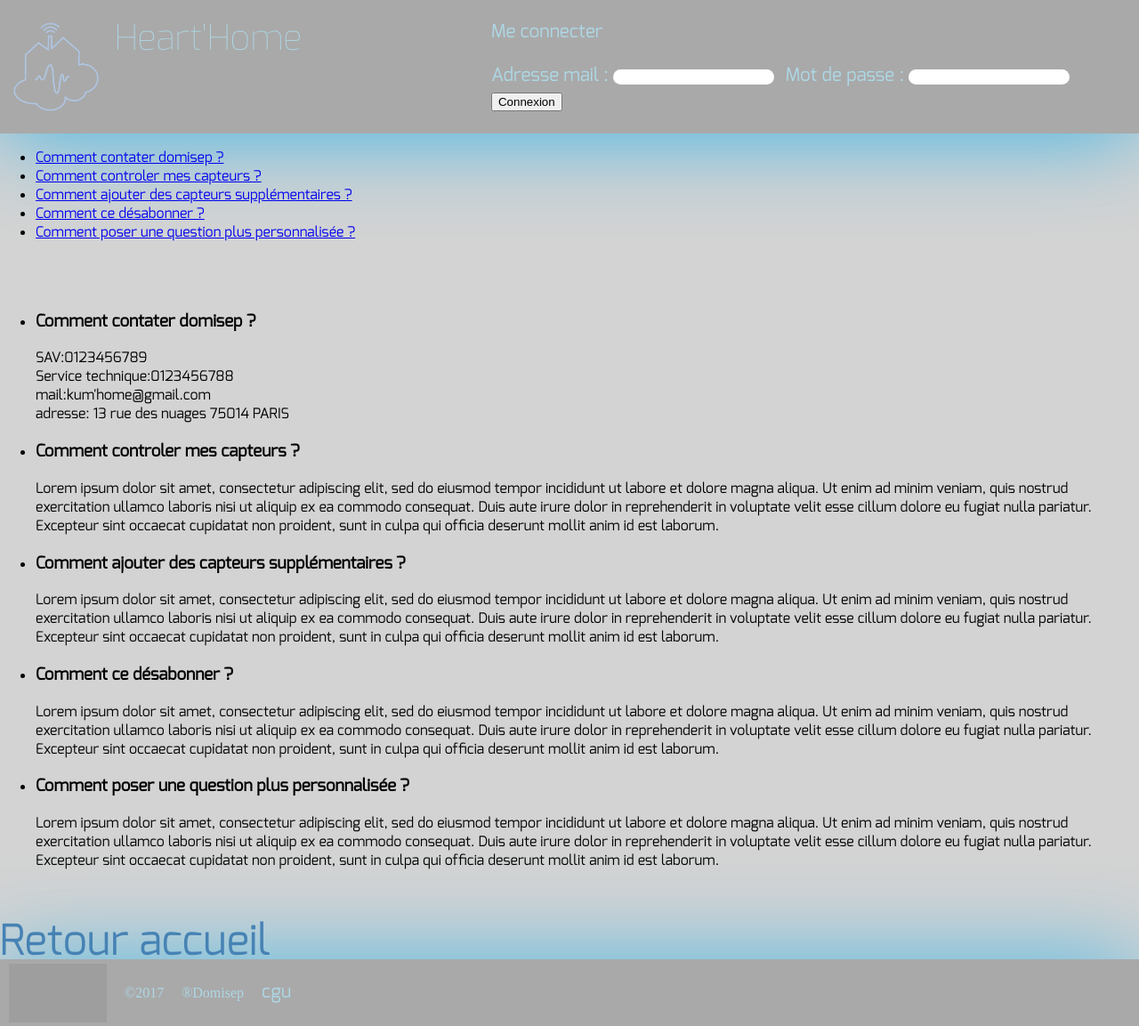
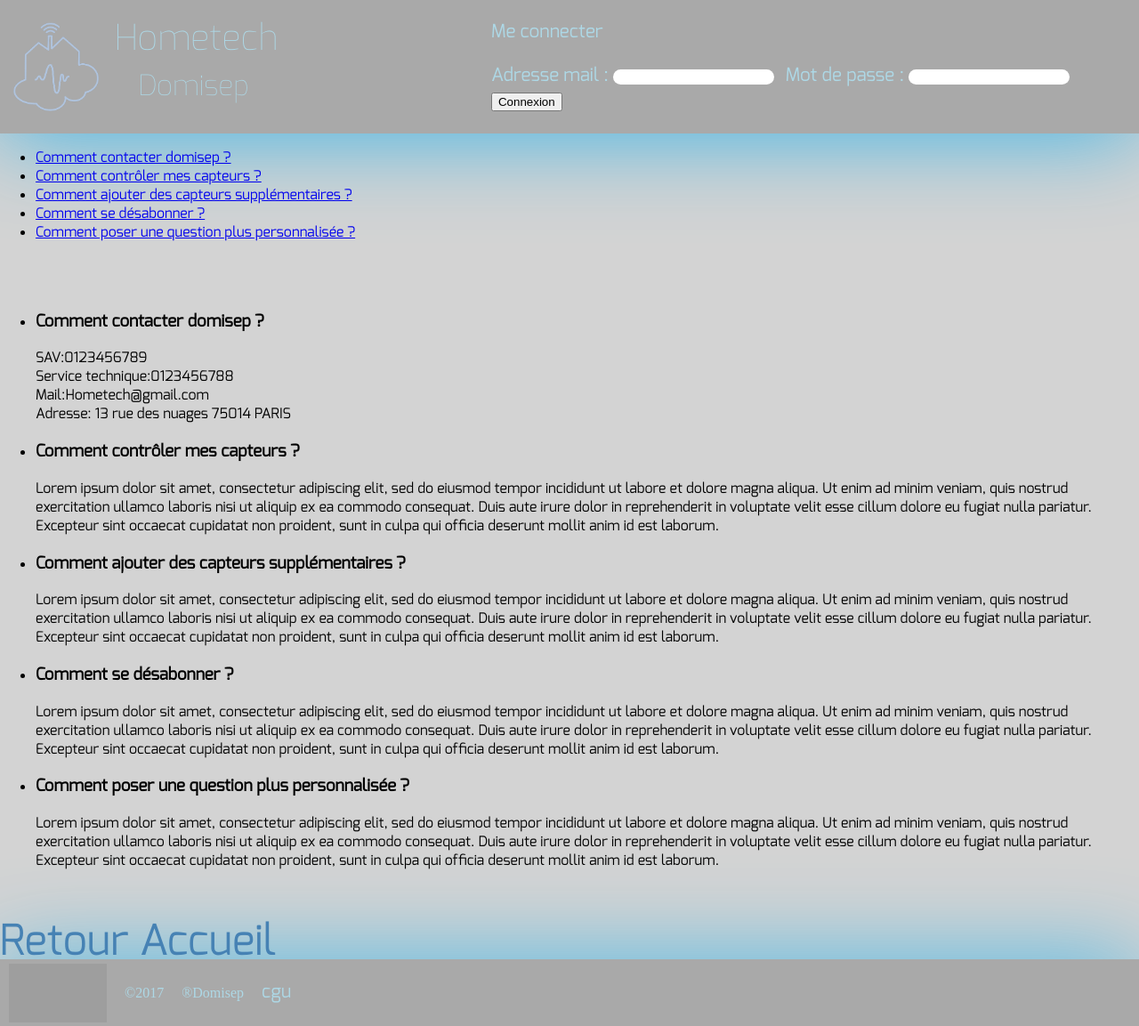
Before and after one commit to pierre-isep/APPinfo, a PHP site: page /vues/faq.php in a window 1280 px wide. Shown: the whole page at 89% size. Run offline with PHP 8.4, Linux system fonts and the light colour scheme; some web fonts are replaced; grey boxes are pictures that could not be loaded.

Commit message:
Update faq.php

```diff
--- a/APP/vues/faq.php
+++ b/APP/vues/faq.php
@@ -18,7 +18,8 @@
             <img id="imglogo"src="image/logo-bls.png" id="logo">
         </div>
         <div id="hearthomeentete">
-            <titrelogo>Heart'Home</titrelogo>
+            <div id="hometech"><titrelogo>Hometech</titrelogo></div>
+            <div id="domisependessous">Domisep</div>
         </div>
         <div id="conteneur-connexion">
             <div id="connexion">
@@ -39,11 +40,11 @@
     <div class="faq">
         <ul>
             <li>
-                <a href="#question_1">Comment contater domisep ?</a>
+                <a href="#question_1">Comment contacter domisep ?</a>
             </li>
 
             <li>
-                <a href="#question_2">Comment controler mes capteurs ?</a>
+                <a href="#question_2">Comment contrôler mes capteurs ?</a>
             </li>
 
             <li>
@@ -51,7 +52,7 @@
             </li>
 
             <li>
-                <a href="#question_4">Comment ce désabonner ?</a>
+                <a href="#question_4">Comment se désabonner ?</a>
             </li>
 
             <li>
@@ -67,17 +68,17 @@
         <ul>
             <li>
                 <h3 id="question_1" name="question_1">
-                    Comment contater domisep ?
+                    Comment contacter domisep ?
                 </h3>
                 SAV:0123456789 <br />
                 Service technique:0123456788 <br />
-                mail:kum'home@gmail.com <br />
-                adresse: 13 rue des nuages 75014 PARIS
+                Mail:Hometech@gmail.com <br />
+                Adresse: 13 rue des nuages 75014 PARIS
             </li>
 
             <li>
                 <h3 id="question_2" name="question_2">
-                    Comment controler mes capteurs ?
+                    Comment contrôler mes capteurs ?
                 </h3>
                 Lorem ipsum dolor sit amet, consectetur adipiscing elit, sed do eiusmod tempor incididunt ut labore et dolore magna aliqua. Ut enim ad minim veniam, quis nostrud exercitation ullamco laboris nisi ut aliquip ex ea commodo consequat. Duis aute irure dolor in reprehenderit in voluptate velit esse cillum dolore eu fugiat nulla pariatur. Excepteur sint occaecat cupidatat non proident, sunt in culpa qui officia deserunt mollit anim id est laborum.
             </li>
@@ -91,7 +92,7 @@
 
             <li>
                 <h3 id="question_4" name="question_4">
-                    Comment ce désabonner ?
+                    Comment se désabonner ?
                 </h3>
                 Lorem ipsum dolor sit amet, consectetur adipiscing elit, sed do eiusmod tempor incididunt ut labore et dolore magna aliqua. Ut enim ad minim veniam, quis nostrud exercitation ullamco laboris nisi ut aliquip ex ea commodo consequat. Duis aute irure dolor in reprehenderit in voluptate velit esse cillum dolore eu fugiat nulla pariatur. Excepteur sint occaecat cupidatat non proident, sunt in culpa qui officia deserunt mollit anim id est laborum.
             </li>
@@ -103,7 +104,7 @@
                 Lorem ipsum dolor sit amet, consectetur adipiscing elit, sed do eiusmod tempor incididunt ut labore et dolore magna aliqua. Ut enim ad minim veniam, quis nostrud exercitation ullamco laboris nisi ut aliquip ex ea commodo consequat. Duis aute irure dolor in reprehenderit in voluptate velit esse cillum dolore eu fugiat nulla pariatur. Excepteur sint occaecat cupidatat non proident, sunt in culpa qui officia deserunt mollit anim id est laborum.
             </li>
         </ul>
-        <form  method="post" action="index.php?cible=accueil&fonction=accueil"><a><button id="bouton_sans_style_accueil" type="submit" >Retour accueil</button></a></form>
+        <form  method="post" action="index.php?cible=accueil&fonction=accueil"><a><button id="bouton_sans_style_accueil" type="submit" >Retour Accueil</button></a></form>
     </div>
 </div>
 </div>
```
